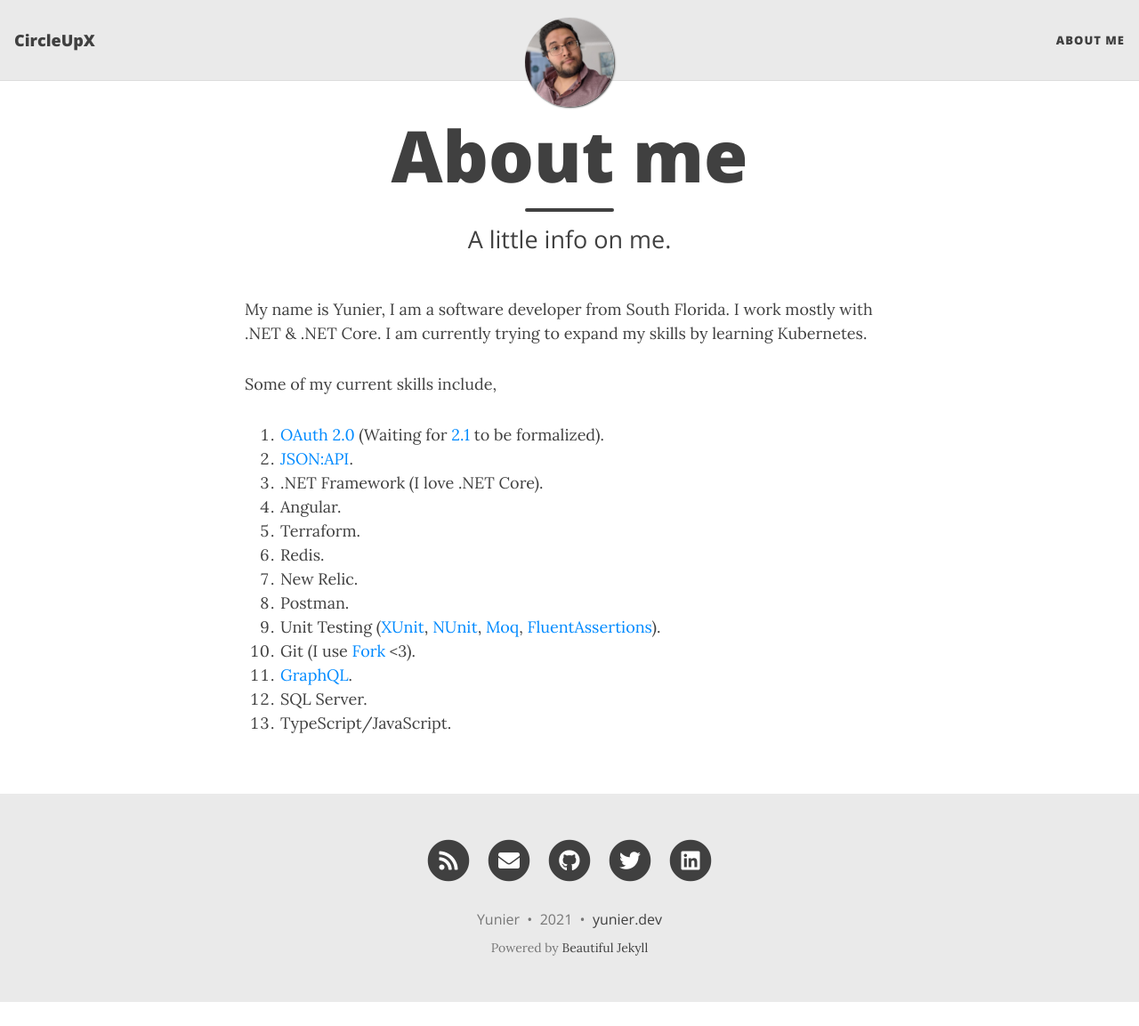
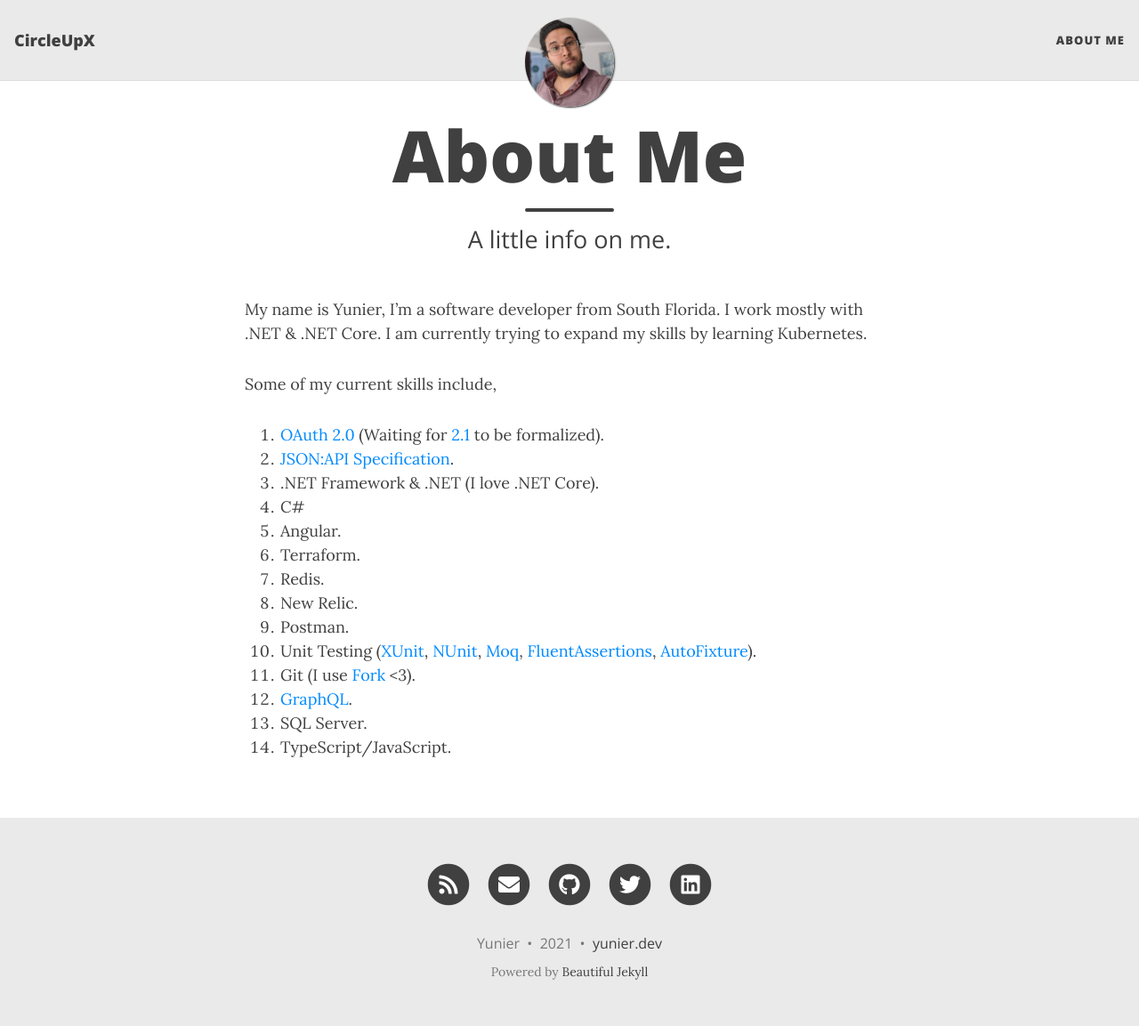
Before and after one commit to circleupx/circleupx.github.io, a Jekyll site: the page built from aboutme.md, in a window 1280 px wide and 1153 px high. Shown: the whole window at 89% size. Built offline with Jekyll 4.4.1, drawn with Linux system fonts in a browser that asks for light colours; nearby versions of some CDN libraries.

Commit message:
Updated About Me

```diff
--- a/aboutme.md
+++ b/aboutme.md
@@ -1,22 +1,23 @@
 ---
 layout: page
-title: About me
+title: About Me
 subtitle: A little info on me.
 ---
-My name is Yunier, I am a software developer from South Florida. I work mostly with .NET & .NET Core. I am currently trying to expand my skills by learning Kubernetes.
+My name is Yunier, I'm a software developer from South Florida. I work mostly with .NET & .NET Core. I am currently trying to expand my skills by learning Kubernetes.
 
 Some of my current skills include,
 
 1. [OAuth 2.0](https://tools.ietf.org/html/rfc6749) (Waiting for [2.1](https://oauth.net/2.1/) to be formalized).
-2. [JSON:API](https://jsonapi.org/).
-3. .NET Framework (I love .NET Core).
-4. Angular.
-5. Terraform.
-6. Redis.
-7. New Relic.
-8. Postman.
-9. Unit Testing ([XUnit](https://xunit.net/), [NUnit](https://nunit.org/), [Moq](https://github.com/moq/moq4), [FluentAssertions](https://fluentassertions.com/)).
-10. Git (I use [Fork](https://fork.dev/) <3).
-11. [GraphQL](https://graphql.org/).
-12. SQL Server.
-13. TypeScript/JavaScript.
+2. [JSON:API Specification](https://jsonapi.org/).
+3. .NET Framework & .NET (I love .NET Core).
+4. C#
+5. Angular.
+6. Terraform.
+7. Redis.
+8. New Relic.
+9. Postman.
+10. Unit Testing ([XUnit](https://xunit.net/), [NUnit](https://nunit.org/), [Moq](https://github.com/moq/moq4), [FluentAssertions](https://fluentassertions.com/), [AutoFixture](https://github.com/AutoFixture/AutoFixture)).
+11. Git (I use [Fork](https://fork.dev/) <3).
+12. [GraphQL](https://graphql.org/).
+13. SQL Server.
+14. TypeScript/JavaScript.
```
